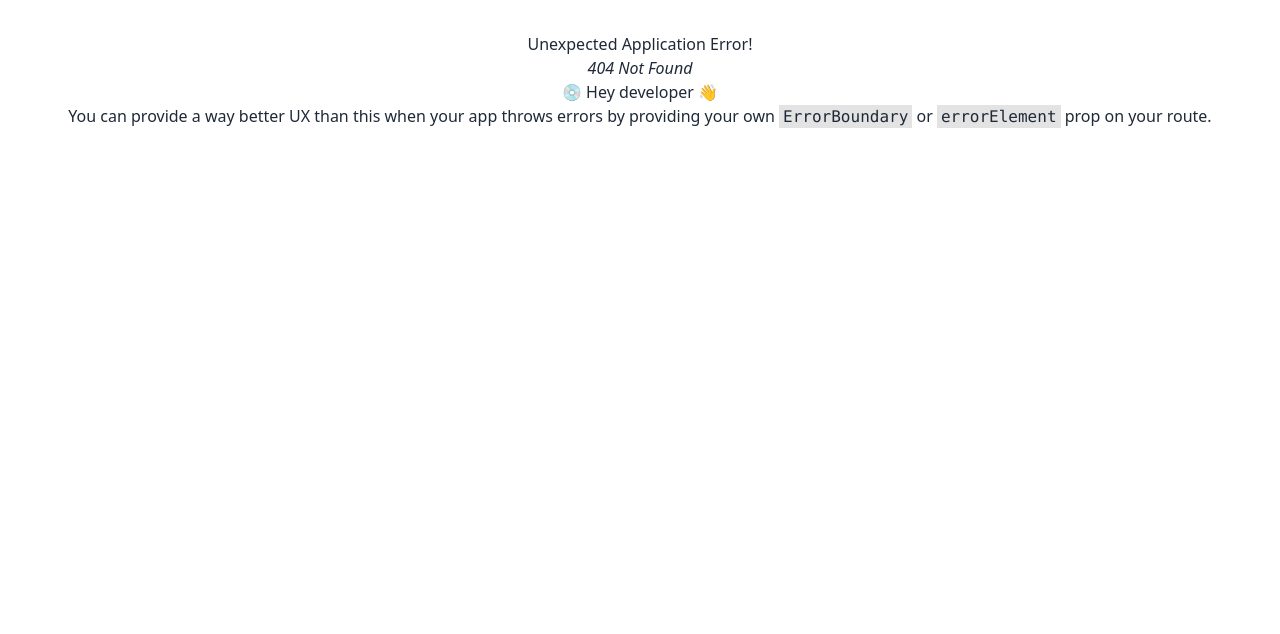
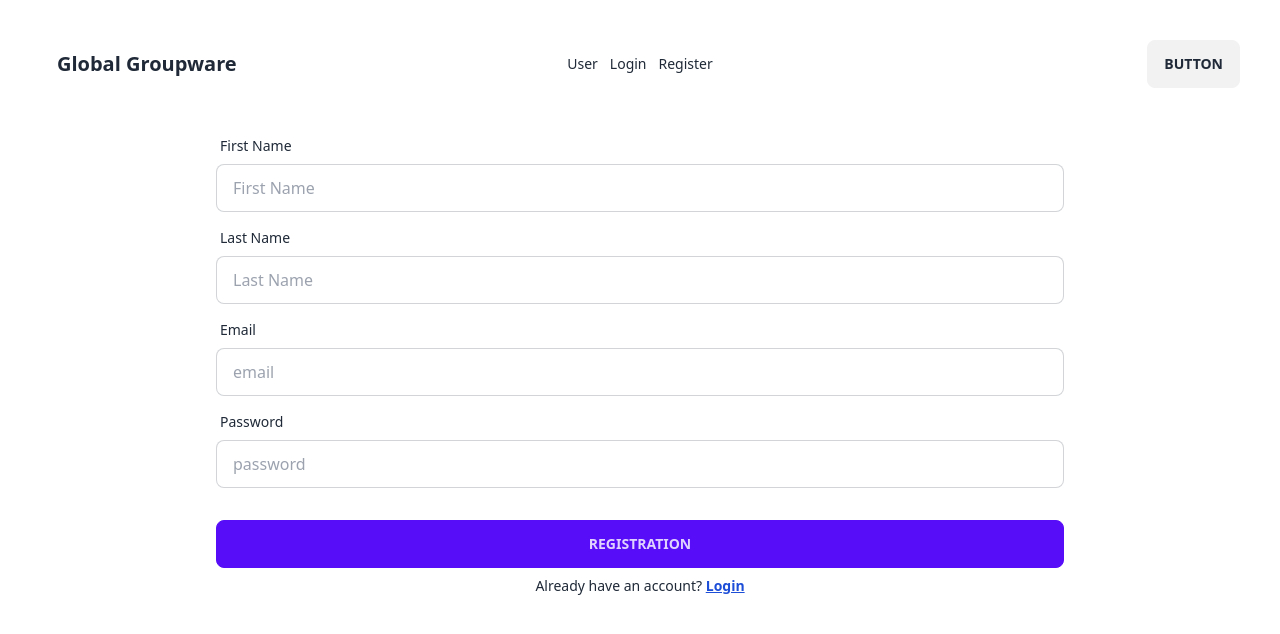
Before and after one commit to Sajnin14/global-group-client, a React (Vite) app: page /registration in a window 1280 px wide. Before the commit this address had no page. Shown: the top 634 px of the page. Built offline with nearby package versions, Linux system fonts and the light colour scheme.

Commit message:
registration page design and creating context api complete

```diff
--- /dev/null
+++ b/src/AuthProvider/AuthProvider.jsx
@@ -0,0 +1,34 @@
+import React, { createContext, useState } from 'react';
+import { createUserWithEmailAndPassword, getAuth, signInWithEmailAndPassword } from "firebase/auth";
+import app from "../firebase/firebase.config";
+
+const AuthContext = createContext();
+const auth = getAuth(app);
+
+const AuthProvider = ({children}) => {
+
+    const [user, setUser] = useState();
+    const [loading, setLoading] = useState(true);
+
+    const createUser = (email, password) => {
+        setLoading(true);
+        return createUserWithEmailAndPassword(auth, email, password);
+    }
+
+    const loginUser = (email, password) => {
+        setLoading(true);
+        return signInWithEmailAndPassword(auth, email, password);
+    }
+
+    const authValue = {
+        createUser,
+        loginUser,
+    }
+    return (
+        <AuthContext.Provider value={authValue}>
+            {children}
+        </AuthContext.Provider>
+    );
+};
+
+export default AuthProvider;
--- /dev/null
+++ b/src/Components/Home/Home.jsx
@@ -0,0 +1,44 @@
+import React from 'react';
+import { Link, Outlet } from 'react-router-dom';
+
+const Home = () => {
+    const links = <div className='flex items-center gap-3'>
+      <li>User</li>
+      <li>Login</li>
+      <Link to='/registration'>Register</Link>
+    </div>
+    return (
+        <div>
+            {/* navbar starts */}
+            <div className="navbar bg-base-100">
+                <div className="navbar-start">
+                    <div className="dropdown">
+                        <label tabIndex={0} className="btn btn-ghost lg:hidden">
+                            <svg xmlns="http://www.w3.org/2000/svg" className="h-5 w-5" fill="none" viewBox="0 0 24 24" stroke="currentColor"><path strokeLinecap="round" strokeLinejoin="round" strokeWidth="2" d="M4 6h16M4 12h8m-8 6h16" /></svg>
+                        </label>
+                        <ul tabIndex={0} className="menu menu-sm dropdown-content mt-3 z-[1] p-2 shadow bg-base-100 rounded-box w-52">
+                            {
+                                links
+                            }
+                        </ul>
+                    </div>
+                    <a className="btn btn-ghost normal-case text-xl">Global Groupware</a>
+                </div>
+                <div className="navbar-center hidden lg:flex">
+                    <ul className="menu menu-horizontal px-1">
+                       {links}
+                    </ul>
+                </div>
+                <div className="navbar-end">
+                    <a className="btn">Button</a>
+                </div>
+            </div>
+
+            {/* navbar ends */}
+
+            <Outlet></Outlet>
+        </div>
+    );
+};
+
+export default Home;
--- /dev/null
+++ b/src/auth/Login.jsx
@@ -0,0 +1,11 @@
+import React from 'react';
+
+const Login = () => {
+    return (
+        <div>
+
+        </div>
+    );
+};
+
+export default Login;
--- /dev/null
+++ b/src/auth/Registration.jsx
@@ -0,0 +1,57 @@
+import React from 'react';
+import { Link } from 'react-router-dom';
+
+const Registration = () => {
+
+  const handleSubmit = e =>{
+    e.preventDefault();
+    const form = e.target;
+    const firstName = form.firstName.value;
+    const lastName = form.lastName.value;
+    const email = form.email.value;
+    const password = form.password.value;
+
+    const formValue = {firstName, lastName, email, password};
+    console.log(formValue);
+  }
+  return (
+    <div>
+      <form onSubmit={handleSubmit} className="card-body w-3/4 mx-auto">
+      <div className="form-control">
+          <label className="label">
+            <span className="label-text">First Name</span>
+          </label>
+          <input type='text' name='firstName' placeholder="First Name" className="input input-bordered" required />
+        </div>
+
+        <div className="form-control">
+          <label className="label">
+            <span className="label-text">Last Name</span>
+          </label>
+          <input type='text' name='lastName' placeholder="Last Name" className="input input-bordered" required />
+        </div>
+
+        <div className="form-control">
+          <label className="label">
+            <span className="label-text">Email</span>
+          </label>
+          <input type="email" name='email' placeholder="email" className="input input-bordered" required />
+        </div>
+
+        <div className="form-control">
+          <label className="label">
+            <span className="label-text">Password</span>
+          </label>
+          <input type="password" name='password' placeholder="password" className="input input-bordered" required />
+        </div>
+        <div className="form-control mt-6">
+          <button className="btn btn-primary">Registration</button>
+        </div>
+
+        <p className="text-center text-sm">Already have an account? <Link className="text-blue-700 underline font-semibold">Login</Link></p>
+      </form>
+    </div>
+  );
+};
+
+export default Registration;
```
Also changed, not shown: src/main.jsx (+13 -2 lines).
